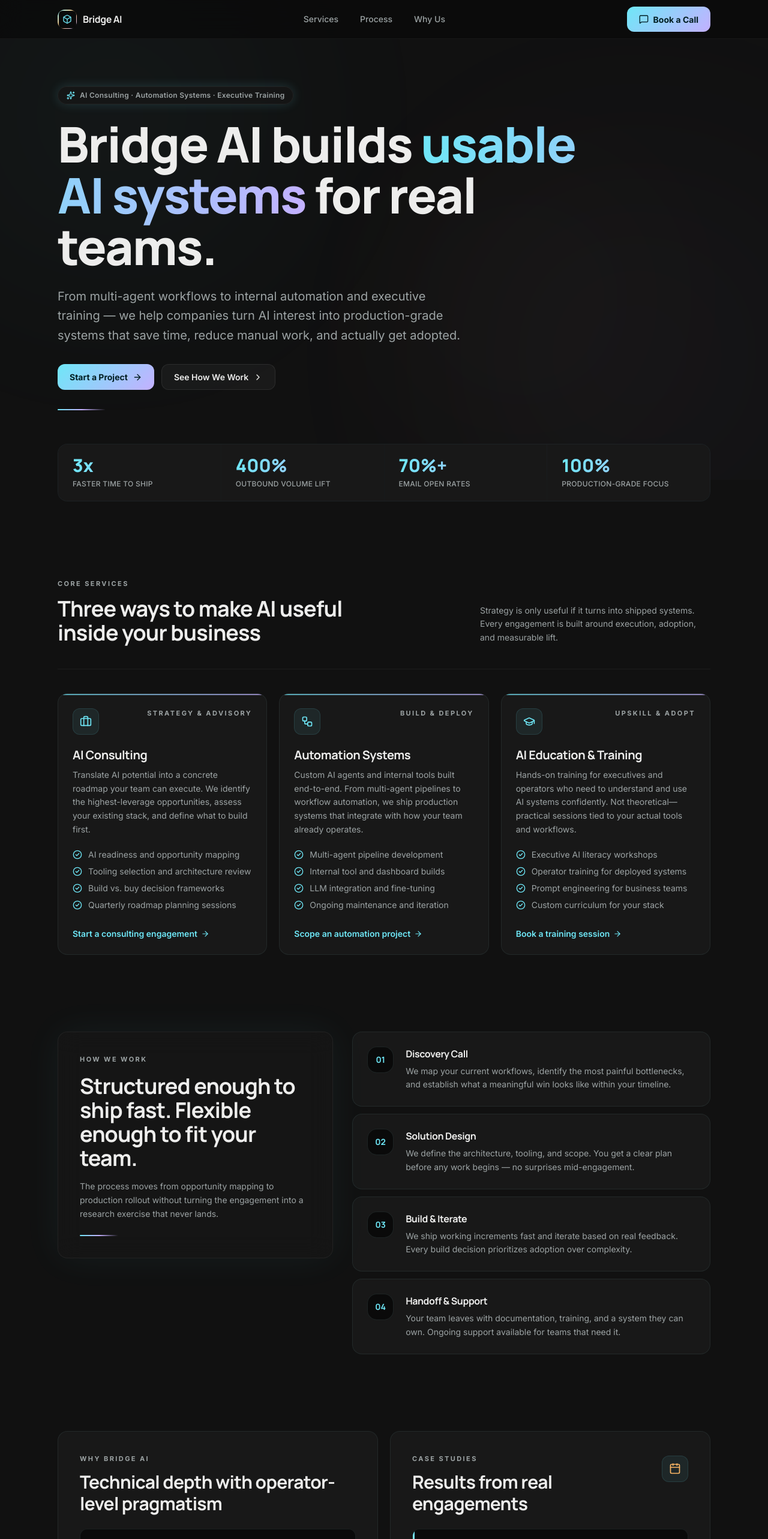
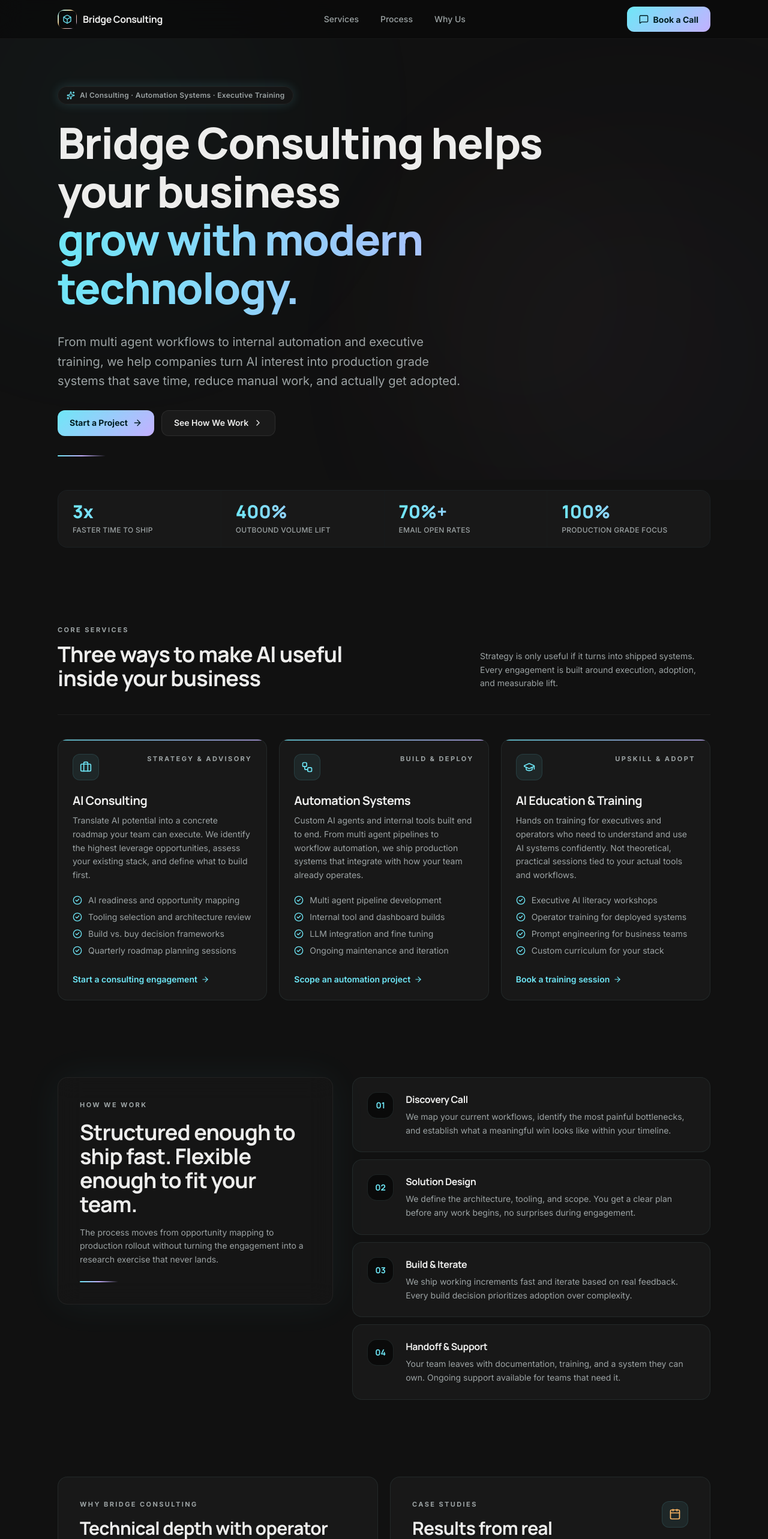
Before and after one commit to polancojoseph1/bridgeconsulting, a React (Vite) app: page / in a window 1280 px wide. Shown: the top 2566 px of the page at 60% size. Built offline with nearby package versions, Linux system fonts and the light colour scheme.

Commit message:
Add GitHub Pages deployment for Bridge Consulting site

```diff
--- a/index.html
+++ b/index.html
@@ -4,8 +4,8 @@
     <meta charset="UTF-8" />
     <link rel="icon" type="image/svg+xml" href="/vite.svg" />
     <meta name="viewport" content="width=device-width, initial-scale=1.0" />
-    <title>Barrage AI | Prototype Repository</title>
-    <meta name="description" content="A repository of prototypes by Barrage AI. Showcasing cutting edge experiments and web applications." />
+    <title>Bridge Consulting | Prototype Repository</title>
+    <meta name="description" content="A repository of prototypes by Bridge Consulting. Showcasing cutting edge experiments and web applications." />
     <!-- Google Fonts Inter -->
     <link rel="preconnect" href="https://fonts.googleapis.com">
     <link rel="preconnect" href="https://fonts.gstatic.com" crossorigin>
--- a/src/App.tsx
+++ b/src/App.tsx
@@ -1,12 +1,10 @@
 import {
   ArrowRight,
-  Bot,
   Box,
   Briefcase,
   Calendar,
   ChevronRight,
   GraduationCap,
-  Layers3,
   MessageSquare,
   Sparkles,
   Workflow,
@@ -33,7 +31,7 @@ const fadeUp = {
   show: (delay = 0) => ({
     opacity: 1,
     y: 0,
-    transition: { duration: 0.55, ease: [0.16, 1, 0.3, 1], delay },
+    transition: { duration: 0.55, delay },
   }),
 };
 
@@ -42,7 +40,7 @@ const fadeRight = {
   show: (delay = 0) => ({
     opacity: 1,
     x: 0,
-    transition: { duration: 0.45, ease: [0.16, 1, 0.3, 1], delay },
+    transition: { duration: 0.45, delay },
   }),
 };
 
@@ -62,14 +60,14 @@ function App() {
         <div className="max-w-6xl mx-auto px-5 md:px-8 h-16 flex items-center justify-between">
 
           {/* Logo */}
-          <a href="#" className="flex items-center gap-2.5 group" aria-label="Bridge AI home">
+          <a href="#" className="flex items-center gap-2.5 group" aria-label="Bridge Consulting home">
             <div className="w-8 h-8 rounded-lg bg-gradient-to-br from-[var(--primary-fixed)] via-[var(--accent-fixed)] to-[var(--secondary-fixed-dim)] p-[1.5px] flex-shrink-0">
               <div className="w-full h-full rounded-[6px] bg-[var(--surface-lowest)] flex items-center justify-center">
                 <Box className="w-4 h-4 text-[var(--primary-fixed)]" />
               </div>
             </div>
             <span className="font-bold text-base tracking-tight font-[Manrope] text-[var(--on-surface)]">
-              Bridge AI
+              Bridge Consulting
             </span>
           </a>
 
@@ -92,7 +90,7 @@ function App() {
 
           {/* CTA */}
           <a
-            href="mailto:josephpolanco909@gmail.com?subject=Bridge%20AI%20Inquiry"
+            href="mailto:josephpolanco909@gmail.com?subject=Bridge%20Consulting%20Inquiry"
             className="btn-primary gap-2"
           >
             <MessageSquare className="w-4 h-4 flex-shrink-0" />
@@ -120,21 +118,20 @@ function App() {
             </div>
 
             {/* Heading */}
-            <h1 className="text-5xl md:text-7xl lg:text-[82px] font-black leading-[1.04] tracking-tight font-[Manrope] text-[var(--on-surface)]">
-              Bridge AI builds{' '}
-              <span className="text-gradient">usable AI systems</span>{' '}
-              for real teams.
+            <h1 className="text-4xl md:text-6xl lg:text-7xl font-black leading-[1.12] pb-1 tracking-tight font-[Manrope] text-[var(--on-surface)]">
+              Bridge Consulting helps your business{' '}
+              <span className="text-gradient inline-block pb-[0.08em]">grow with modern technology.</span>
             </h1>
 
             {/* Sub */}
             <p className="text-base md:text-xl text-[var(--on-surface-variant)] max-w-2xl leading-relaxed font-light">
-              From multi-agent workflows to internal automation and executive training — we help companies turn AI interest into production-grade systems that save time, reduce manual work, and actually get adopted.
+              From multi agent workflows to internal automation and executive training, we help companies turn AI interest into production grade systems that save time, reduce manual work, and actually get adopted.
             </p>
 
             {/* CTAs */}
             <div className="flex flex-col sm:flex-row gap-3 pt-2">
               <a
-                href="mailto:josephpolanco909@gmail.com?subject=Bridge%20AI%20Project"
+                href="mailto:josephpolanco909@gmail.com?subject=Bridge%20Consulting%20Project"
                 className="btn-primary gap-2 px-6 py-3 text-sm"
               >
                 Start a Project
@@ -177,7 +174,7 @@ function App() {
         </section>
 
         {/* ── Services ─────────────────────────────────────────────── */}
-        <section id="services" className="flex flex-col gap-10">
+        <section id="services" className="scroll-mt-24 md:scroll-mt-28 flex flex-col gap-10">
           <div className="flex flex-col md:flex-row md:items-end justify-between gap-6">
             <div>
               <p className="section-label mb-3">Core Services</p>
@@ -253,7 +250,7 @@ function App() {
         </section>
 
         {/* ── Process ──────────────────────────────────────────────── */}
-        <section id="how-we-work" className="grid lg:grid-cols-[1fr_1.3fr] gap-8 items-start">
+        <section id="how-we-work" className="scroll-mt-24 md:scroll-mt-28 grid lg:grid-cols-[1fr_1.3fr] gap-8 items-start">
 
           {/* Left — description panel */}
           <div className="glass-card rounded-[var(--radius-xl)] p-7 md:p-9 flex flex-col gap-4 ambient-glow lg:sticky lg:top-24">
@@ -296,14 +293,14 @@ function App() {
         </section>
 
         {/* ── Why Us + Case Studies ─────────────────────────────────── */}
-        <section id="why-us" className="grid lg:grid-cols-2 gap-5 items-start">
+        <section id="why-us" className="scroll-mt-24 md:scroll-mt-28 grid lg:grid-cols-2 gap-5 items-start">
 
           {/* Differentiators */}
           <div className="rounded-[var(--radius-xl)] bg-[var(--surface-low)] border border-[var(--outline-variant)]/60 p-7 md:p-9 flex flex-col gap-6 h-full">
             <div>
-              <p className="section-label mb-3">Why Bridge AI</p>
+              <p className="section-label mb-3">Why Bridge Consulting</p>
               <h2 className="text-2xl md:text-3xl font-bold font-[Manrope]">
-                Technical depth with operator-level pragmatism
+                Technical depth with operator level pragmatism
               </h2>
             </div>
             <div className="flex flex-col gap-3">
@@ -370,7 +367,7 @@ function App() {
                 Need AI systems, not slide decks?
               </h2>
               <p className="text-sm md:text-base text-[var(--on-surface-variant)] leading-relaxed">
-                Bridge AI works best with teams that already know AI matters and need a partner who can translate that urgency into shipped tooling, automation, and training programs that stick.
+                Bridge Consulting works best with teams that already know AI matters and need a partner who can translate that urgency into shipped tooling, automation, and training programs that stick.
               </p>
             </div>
 
@@ -388,10 +385,10 @@ function App() {
                 </div>
                 <div className="flex flex-col gap-2.5">
                   <a
-                    href="mailto:josephpolanco909@gmail.com?subject=Bridge%20AI%20Discovery%20Call"
+                    href="mailto:josephpolanco909@gmail.com?subject=Bridge%20Consulting%20Discovery%20Call"
                     className="btn-primary gap-2"
                   >
-                    Email Bridge AI
+                    Email Bridge Consulting
                     <ArrowRight className="w-4 h-4 flex-shrink-0" />
                   </a>
                   <a
@@ -423,7 +420,7 @@ function App() {
                     <Box className="w-4 h-4 text-[var(--primary-fixed)]" />
                   </div>
                 </div>
-                <span className="font-bold text-base font-[Manrope]">Bridge AI</span>
+                <span className="font-bold text-base font-[Manrope]">Bridge Consulting</span>
               </div>
               <p className="text-sm text-[var(--on-surface-variant)] leading-relaxed max-w-xs">
                 AI consulting, automation systems, and training for teams that want deployed outcomes instead of vague experimentation.
@@ -451,14 +448,15 @@ function App() {
             {/* Contact */}
             <div className="flex flex-col gap-3">
               <h4 className="section-label mb-1">Contact</h4>
-              <div className="mb-1">
+              <div className="mb-2 flex flex-col gap-2">
                 <p className="text-sm font-semibold text-[var(--on-surface)]">Joseph Polanco</p>
-                <p className="text-xs text-[var(--on-surface-variant)]">AI systems & automation specialist</p>
+                <hr className="divider" />
+                <p className="text-xs text-[var(--on-surface-variant)]">AI Systems & Automation Specialist</p>
               </div>
               {[
                 { label: 'josephpolanco909@gmail.com', href: 'mailto:josephpolanco909@gmail.com' },
-                { label: '(646) 675-0765', href: 'tel:6466750765' },
-                { label: 'linkedin.com/in/joseph-polanco', href: 'https://linkedin.com/in/joseph-polanco', external: true },
+                { label: '(646) 675 0765', href: 'tel:6466750765' },
+                { label: 'LinkedIn Profile', href: 'https://linkedin.com/in/joseph-polanco', external: true },
               ].map((link) => (
                 <a
                   key={link.label}
@@ -477,7 +475,7 @@ function App() {
 
           <div className="flex flex-col sm:flex-row items-center justify-between gap-3">
             <p className="text-xs text-[var(--on-surface-variant)]">
-              © {new Date().getFullYear()} Bridge AI. All rights reserved.
+              © {new Date().getFullYear()} Bridge Consulting. All rights reserved.
             </p>
             <p className="text-xs text-[var(--on-surface-variant)]">Engineered in New York</p>
           </div>
--- a/src/data.ts
+++ b/src/data.ts
@@ -125,7 +125,7 @@ export const stats = [
   { value: '3x', label: 'Faster time to ship' },
   { value: '400%', label: 'Outbound volume lift' },
   { value: '70%+', label: 'Email open rates' },
-  { value: '100%', label: 'Production-grade focus' },
+  { value: '100%', label: 'Production grade focus' },
 ];
 
 export const services = [
@@ -133,7 +133,7 @@ export const services = [
     title: 'AI Consulting',
     kicker: 'Strategy & Advisory',
     icon: 'consulting' as const,
-    description: 'Translate AI potential into a concrete roadmap your team can execute. We identify the highest-leverage opportunities, assess your existing stack, and define what to build first.',
+    description: 'Translate AI potential into a concrete roadmap your team can execute. We identify the highest leverage opportunities, assess your existing stack, and define what to build first.',
     offerings: [
       'AI readiness and opportunity mapping',
       'Tooling selection and architecture review',
@@ -141,27 +141,27 @@ export const services = [
       'Quarterly roadmap planning sessions',
     ],
     ctaLabel: 'Start a consulting engagement',
-    ctaHref: 'mailto:josephpolanco909@gmail.com?subject=Bridge%20AI%20Consulting',
+    ctaHref: 'mailto:josephpolanco909@gmail.com?subject=Bridge%20Consulting%20Consulting',
   },
   {
     title: 'Automation Systems',
     kicker: 'Build & Deploy',
     icon: 'automation' as const,
-    description: 'Custom AI agents and internal tools built end-to-end. From multi-agent pipelines to workflow automation, we ship production systems that integrate with how your team already operates.',
+    description: 'Custom AI agents and internal tools built end to end. From multi agent pipelines to workflow automation, we ship production systems that integrate with how your team already operates.',
     offerings: [
-      'Multi-agent pipeline development',
+      'Multi agent pipeline development',
       'Internal tool and dashboard builds',
-      'LLM integration and fine-tuning',
+      'LLM integration and fine tuning',
       'Ongoing maintenance and iteration',
     ],
     ctaLabel: 'Scope an automation project',
-    ctaHref: 'mailto:josephpolanco909@gmail.com?subject=Bridge%20AI%20Automation',
+    ctaHref: 'mailto:josephpolanco909@gmail.com?subject=Bridge%20Consulting%20Automation',
   },
   {
     title: 'AI Education & Training',
     kicker: 'Upskill & Adopt',
     icon: 'education' as const,
-    description: 'Hands-on training for executives and operators who need to understand and use AI systems confidently. Not theoretical—practical sessions tied to your actual tools and workflows.',
+    description: 'Hands on training for executives and operators who need to understand and use AI systems confidently. Not theoretical, practical sessions tied to your actual tools and workflows.',
     offerings: [
       'Executive AI literacy workshops',
       'Operator training for deployed systems',
@@ -169,7 +169,7 @@ export const services = [
       'Custom curriculum for your stack',
     ],
     ctaLabel: 'Book a training session',
-    ctaHref: 'mailto:josephpolanco909@gmail.com?subject=Bridge%20AI%20Training',
+    ctaHref: 'mailto:josephpolanco909@gmail.com?subject=Bridge%20Consulting%20Training',
   },
 ];
 
@@ -182,7 +182,7 @@ export const processSteps = [
   {
     number: '02',
     title: 'Solution Design',
-    description: 'We define the architecture, tooling, and scope. You get a clear plan before any work begins — no surprises mid-engagement.',
+    description: 'We define the architecture, tooling, and scope. You get a clear plan before any work begins, no surprises during engagement.',
   },
   {
     number: '03',
@@ -199,14 +199,14 @@ export const processSteps = [
 export const differentiators = [
   {
     title: 'Engineering depth, not slide decks',
-    description: 'Every engagement produces running code, not a strategy document. Bridge AI builds alongside you until something ships.',
+    description: 'Every engagement produces running code, not a strategy document. Bridge Consulting builds alongside you until something ships.',
   },
   {
-    title: 'Operator-first thinking',
-    description: 'Systems are designed around how your team actually works — not how an ideal team would work. Adoption is built into the architecture.',
+    title: 'Operator first thinking',
+    description: 'Systems are designed around how your team actually works, not how an ideal team would work. Adoption is built into the architecture.',
   },
   {
-    title: 'No black-box dependencies',
+    title: 'No black box dependencies',
     description: 'We prioritize tooling you can maintain, extend, and understand. You own the output and the knowledge to run it.',
   },
 ];
@@ -214,20 +214,20 @@ export const differentiators = [
 export const caseStudies = [
   {
     type: 'AI Agents',
-    title: 'SDR Pipeline — Outbound at Scale',
-    summary: 'Replaced a 4-person manual research process with an autonomous agent that researches, qualifies, and drafts personalized outbound sequences.',
+    title: 'SDR Pipeline Outbound at Scale',
+    summary: 'Replaced a 4 person manual research process with an autonomous agent that researches, qualifies, and drafts personalized outbound sequences.',
     outcome: '400% increase in outbound volume · 70%+ open rates',
   },
   {
     type: 'Internal Automation',
     title: 'Operations Workflow Automation',
-    summary: 'Built a multi-step internal automation layer that eliminated repetitive data entry across three internal tools for a 12-person ops team.',
+    summary: 'Built a multi step internal automation layer that eliminated repetitive data entry across three internal tools for a 12 person ops team.',
     outcome: '11 hours per week saved · Zero manual handoffs',
   },
   {
     type: 'AI Education',
     title: 'Executive AI Literacy Program',
-    summary: 'Designed and delivered a four-session training program for a leadership team preparing to evaluate AI vendors and internal build decisions.',
+    summary: 'Designed and delivered a four session training program for a leadership team preparing to evaluate AI vendors and internal build decisions.',
     outcome: 'Confident buy/build decisions · Clear internal AI policy',
   },
 ];
```
